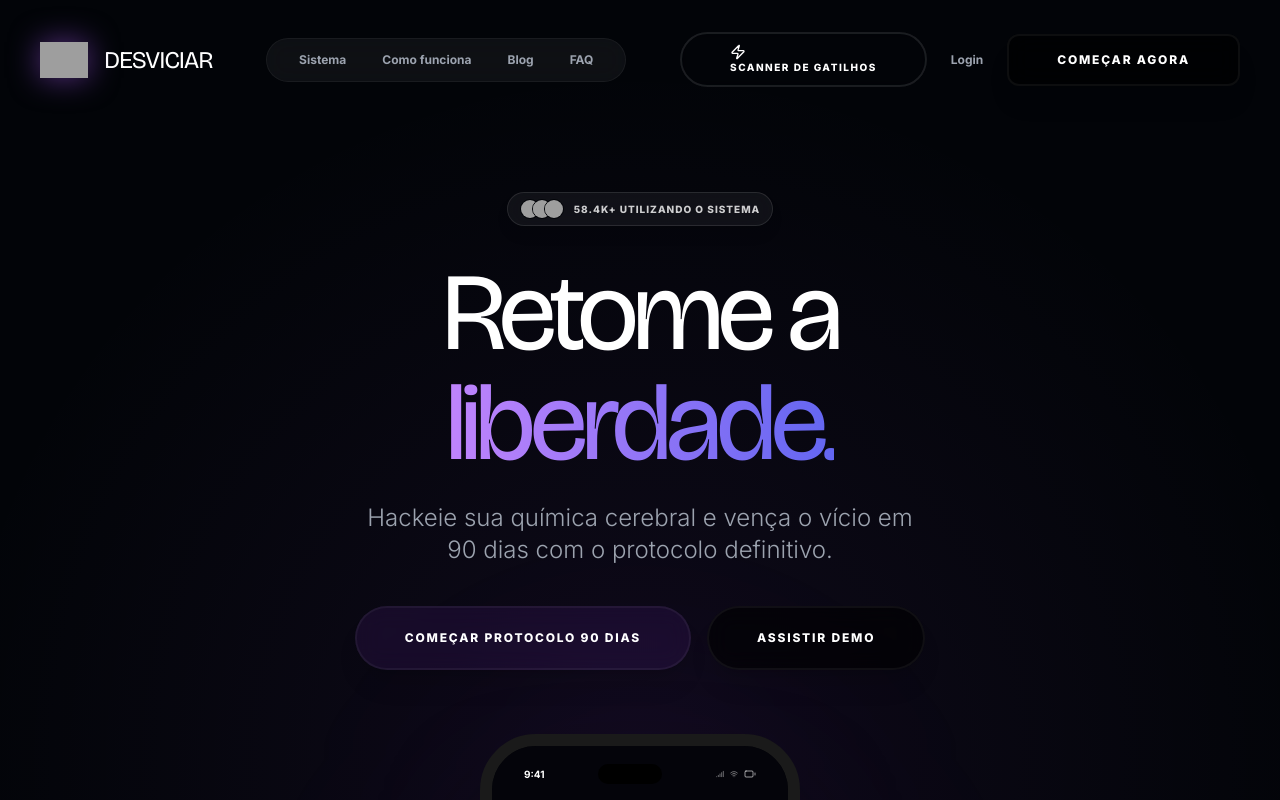
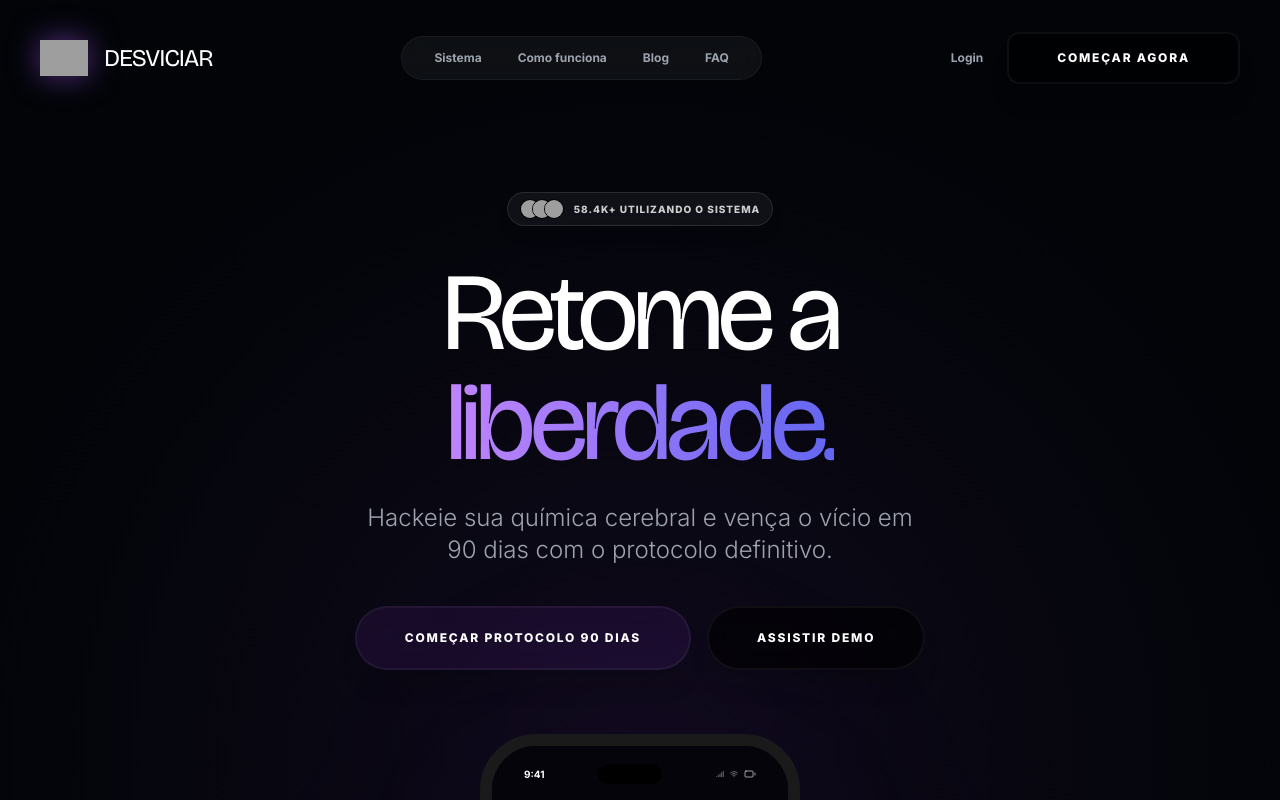
Before and after one commit to jaleski01/Desviciar---SITE, a React (Vite) app: page / in a window 1280 px wide. Shown: the top 800 px of the page. Built offline with nearby package versions, Linux system fonts and the light colour scheme; grey boxes are pictures that could not be loaded.

Commit message:
refactor: Simplify Button component and remove scanner link
Removes the `size` prop from the `Button` component, defaulting to a single size. Also removes the "SCANNER DE GATILHOS" button and related functionality from the `Navbar`, as it is no longer relevant.

```diff
--- a/components/Button.tsx
+++ b/components/Button.tsx
@@ -3,14 +3,12 @@ import React from 'react';
 
 interface ButtonProps extends React.ButtonHTMLAttributes<HTMLButtonElement> {
   variant?: 'primary' | 'secondary' | 'outline' | 'ghost' | 'dark-outline';
-  size?: 'default' | 'sm';
   fullWidth?: boolean;
 }
 
 const Button: React.FC<ButtonProps> = ({
   children,
   variant = 'primary',
-  size = 'default',
   fullWidth = false,
   className = '',
   ...props
@@ -25,10 +23,10 @@ const Button: React.FC<ButtonProps> = ({
     ghost: "text-gray-400 hover:text-white bg-transparent hover:bg-white/5"
   };
 
-  const sizes = size === 'sm' ? "py-2.5 px-6 text-[10px]" : "py-4 lg:py-6 text-[11px] sm:text-xs";
+  const sizes = "py-4 lg:py-6 text-[11px] sm:text-xs";
   const widthClass = fullWidth ? "w-full" : "";
 
-  // Mapeamento da chave da variante devido à diferença de hífen vs underscore nos objetos JS
+  // Mapping the variant key because of the hyphen vs underscore difference in JS objects
   const variantClass = variant === 'dark-outline' ? variants.dark_outline : variants[variant as keyof typeof variants];
 
   return (
--- a/components/Navbar.tsx
+++ b/components/Navbar.tsx
@@ -1,6 +1,6 @@
 
 import React, { useState, useEffect } from 'react';
-import { Menu, X, Zap } from 'lucide-react';
+import { Menu, X } from 'lucide-react';
 import Button from './Button';
 
 interface NavbarProps {
@@ -36,10 +36,6 @@ const Navbar: React.FC<NavbarProps> = ({ onNavigate, currentView }) => {
         el?.scrollIntoView({ behavior: 'smooth' });
       }, 100);
     }
-  };
-
-  const openScanner = () => {
-    window.open('https://scanner.desviciar.com.br', '_blank');
   };
 
   return (
@@ -86,16 +82,7 @@ const Navbar: React.FC<NavbarProps> = ({ onNavigate, currentView }) => {
             ))}
           </div>
 
-          <div className="hidden md:flex items-center gap-4 lg:gap-6">
-            <Button
-              variant="outline"
-              size="sm"
-              className="border-red-500/30 text-red-400 hover:bg-red-500/10 hover:text-red-300 flex"
-              onClick={openScanner}
-            >
-              <Zap className="w-4 h-4 mr-2" />
-              SCANNER DE GATILHOS
-            </Button>
+          <div className="hidden lg:flex items-center gap-6">
             <a href="#" className="text-[12px] font-bold text-gray-400 hover:text-white transition-colors">
               Login
             </a>
@@ -107,7 +94,7 @@ const Navbar: React.FC<NavbarProps> = ({ onNavigate, currentView }) => {
             </Button>
           </div>
 
-          <div className="flex md:hidden items-center gap-4">
+          <div className="flex lg:hidden items-center gap-4">
              <button
               onClick={() => setIsOpen(!isOpen)}
               className="p-3 rounded-2xl text-white bg-white/5 border border-white/10 hover:bg-white/10 transition-all"
@@ -119,12 +106,12 @@ const Navbar: React.FC<NavbarProps> = ({ onNavigate, currentView }) => {
       </div>
 
       <div
-        className={`md:hidden fixed inset-0 top-[80px] bg-[#020408]/98 backdrop-blur-3xl transition-all duration-500 ease-in-out ${
+        className={`lg:hidden fixed inset-0 top-[80px] bg-[#020408]/98 backdrop-blur-3xl transition-all duration-500 ease-in-out ${
           isOpen ? 'translate-x-0' : 'translate-x-full pointer-events-none'
         }`}
       >
-        <div className="px-8 py-12 flex flex-col h-full overflow-y-auto">
-          <div className="space-y-4 mb-8">
+        <div className="px-8 py-12 flex flex-col h-full">
+          <div className="space-y-4">
             {navLinks.map((link) => (
                <button
                  key={link.name}
@@ -137,25 +124,6 @@ const Navbar: React.FC<NavbarProps> = ({ onNavigate, currentView }) => {
                </button>
             ))}
           </div>
-
-          <div className="flex flex-col gap-4 mt-auto pb-12">
-            <Button
-              variant="outline"
-              fullWidth
-              className="border-red-500/30 text-red-400 py-6"
-              onClick={openScanner}
-            >
-              <Zap className="w-5 h-5 mr-2" />
-              SCANNER DE GATILHOS
-            </Button>
-            <Button
-              variant="secondary"
-              fullWidth
-              className="py-6"
-            >
-              Começar agora
-            </Button>
-          </div>
         </div>
       </div>
     </nav>
```
